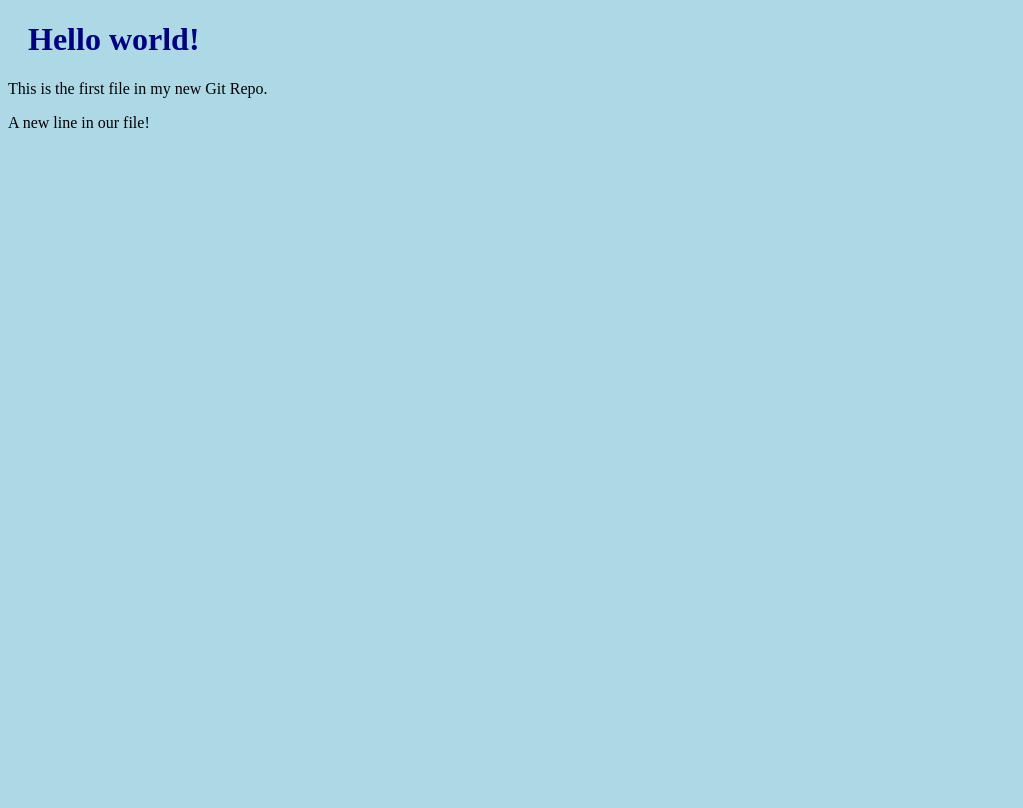
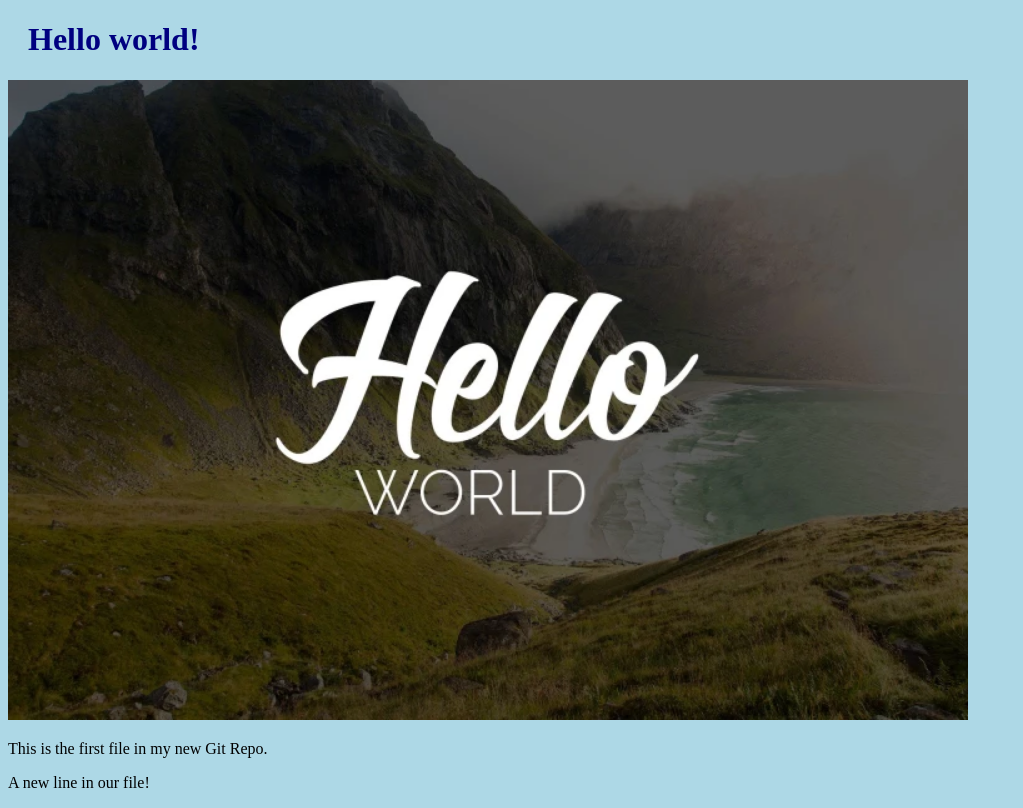
Before and after one commit to AnnyNny/hello-world, a plain HTML site: page index.html in a window 1280 px wide. Shown: the whole page, without its empty margins (0-1023 px from the left). Drawn offline with Linux system fonts and the light colour scheme.

Commit message:
Added image to Hello World

```diff
--- a/index.html
+++ b/index.html
@@ -7,6 +7,8 @@
 <body>
 
 <h1>Hello world!</h1>
+<div><img src="helloworld.jpg" alt="Hello World From Space"
+style="width:100%;max-width:960px"></div>
 <p>This is the first file in my new Git Repo.</p>
 <p>A new line in our file!</p>
 
```
Also changed, not shown: helloworld.jpg (added).
